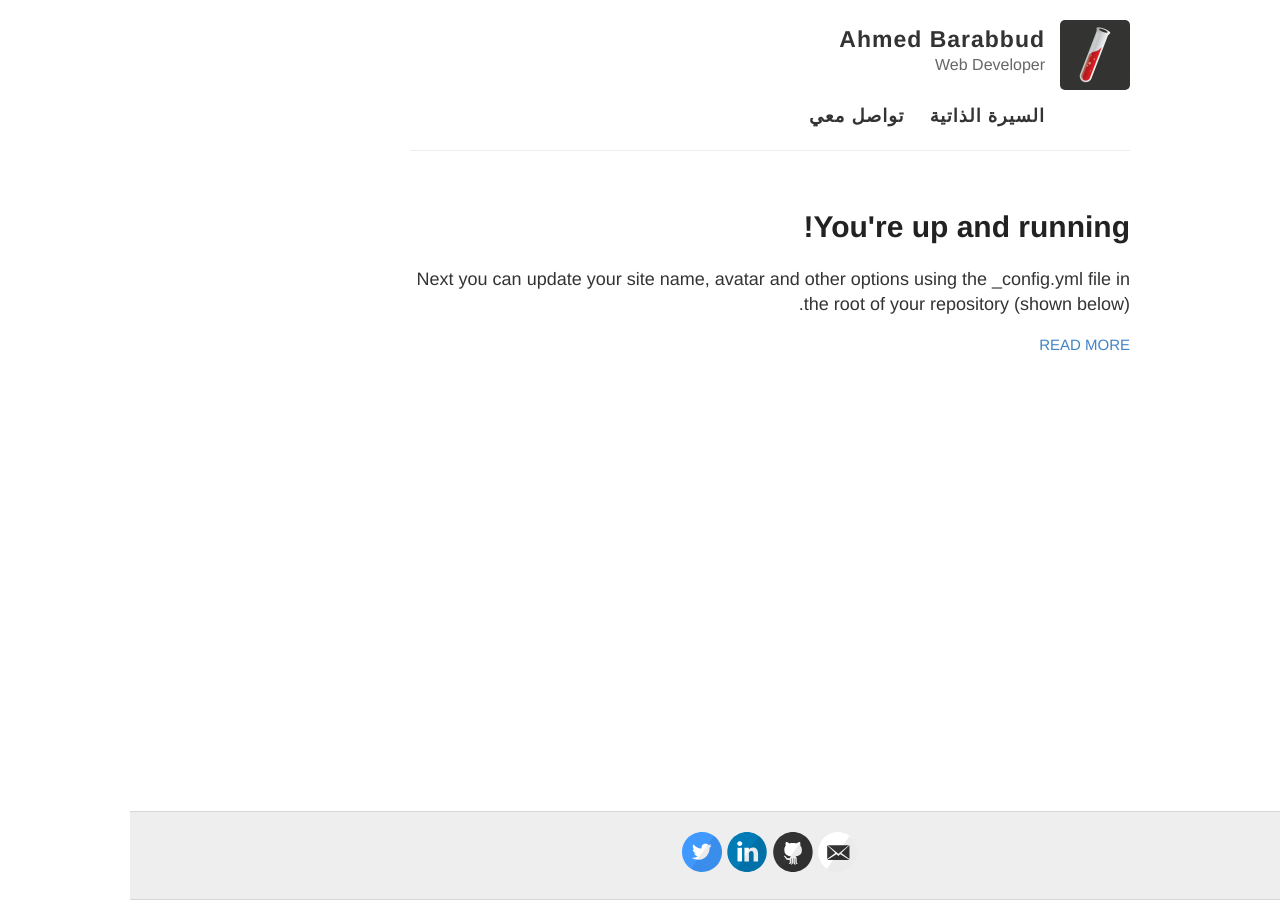
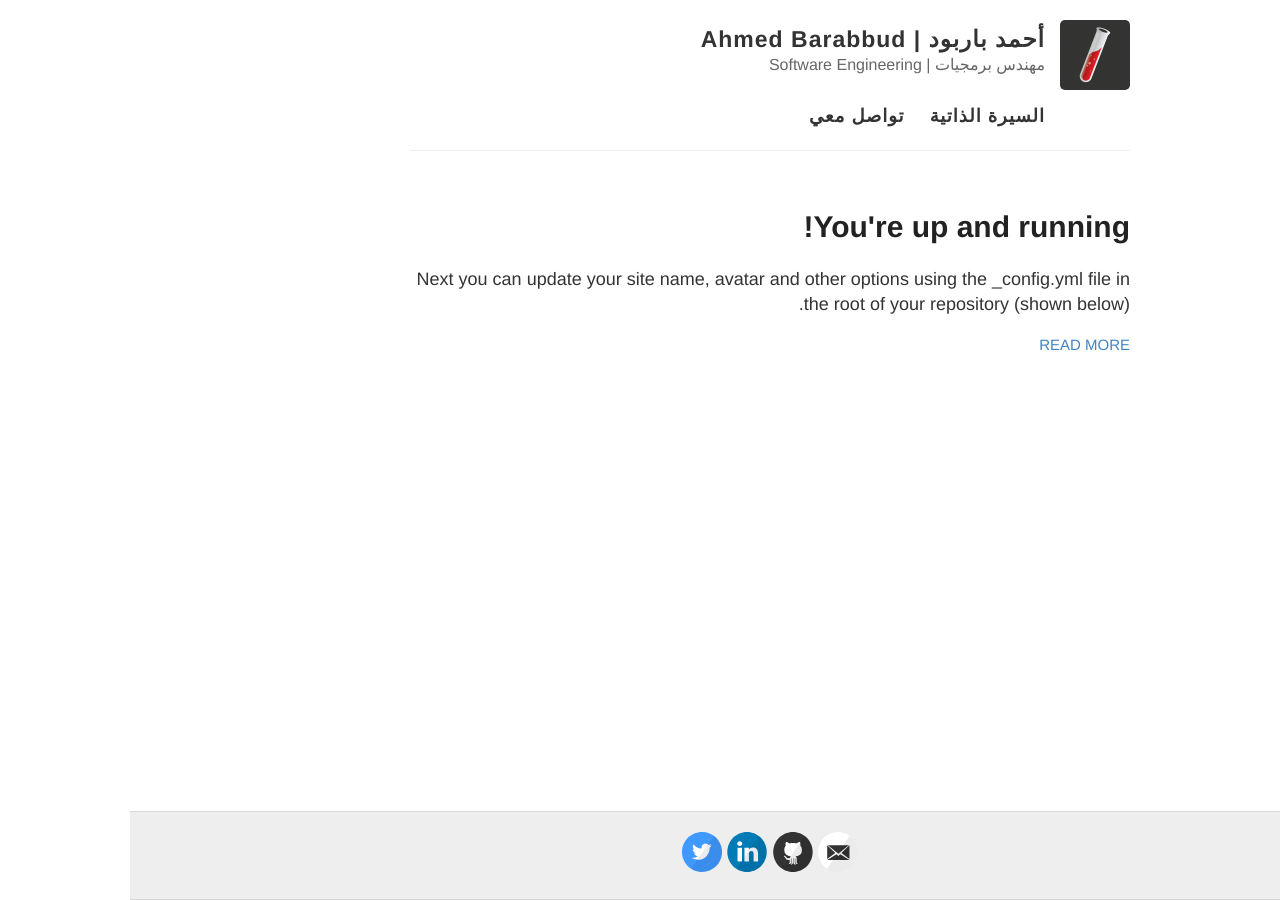
Before and after one commit to abarbod/blog, a Jekyll site: the page built from index.html, in a window 1280 px wide. Built offline with Jekyll 4.4.1, drawn with Linux system fonts in a browser that asks for light colours.

Commit message:
Update _config.yml

```diff
--- a/_config.yml
+++ b/_config.yml
@@ -3,10 +3,10 @@
 #
 
 # Name of your site (displayed in the header)
-name: Ahmed Barabbud
+name: أحمد باربود | Ahmed Barabbud
 
 # Short bio or description (displayed in the header)
-description: Web Developer
+description: مهندس برمجيات | Software Engineering
 
 # URL of your avatar or profile pic (you could use your GitHub profile pic)
 avatar: https://raw.githubusercontent.com/abarbod/blog/master/images/jekyll-logo.png
@@ -41,7 +41,7 @@ google_analytics:
 
 # Your website URL (e.g. http://barryclark.github.io or http://www.barryclark.co)
 # Used for Sitemap.xml and your RSS feed
-url: https://abarbod.github.io
+url: https://ahmedbarbbud.com
 
 # If you're hosting your site at a Project repository on GitHub pages
 # (http://yourusername.github.io/repository-name)
```
